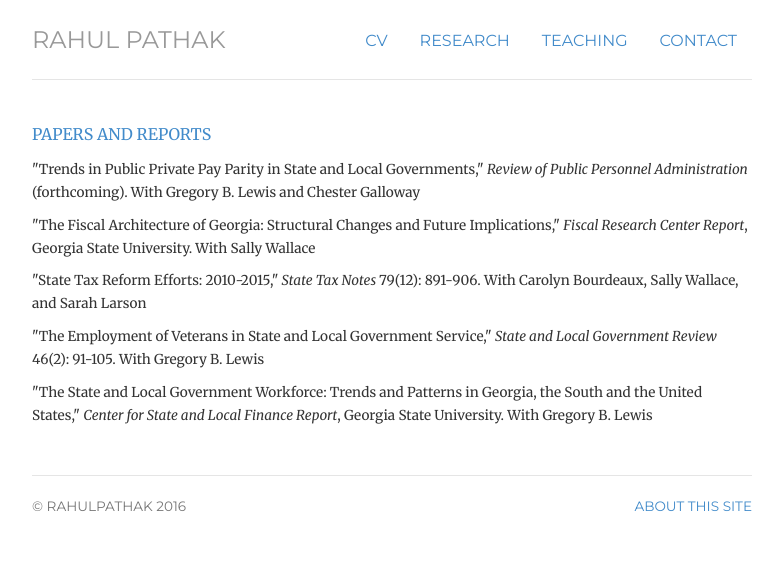
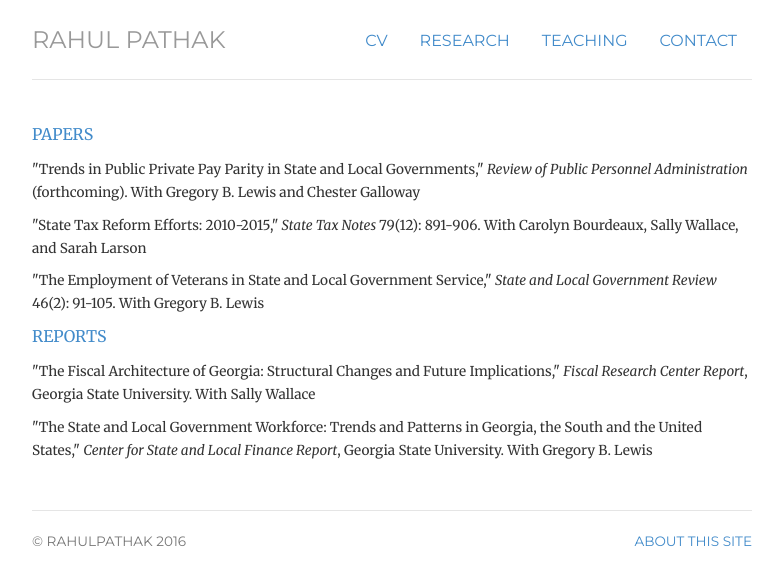
Before and after one commit to pathak-rahul/pathak-rahul.github.io, a Jekyll site: the page built from testing/index.html, in a window 1280 px wide. Shown: the top 585 px of the page, without its empty margins (248-1031 px from the left). Built offline with Jekyll 4.4.1, drawn with Linux system fonts in a browser that asks for light colours.

Commit message:
Update index.html

```diff
--- a/testing/index.html
+++ b/testing/index.html
@@ -11,13 +11,16 @@ title: research
 	<div itemscope itemtype="http://data-vocabulary.org/Person" class="col-sm-12">
 	</div>
 
-	<p class="text-primary">PAPERS AND REPORTS</p>
+	<p class="text-primary">PAPERS</p>
 <ul class="list-unstyled">
 
 	<p><li><small>"Trends in Public Private Pay Parity in State and Local Governments," <em>Review of Public Personnel Administration</em> (forthcoming). With Gregory B. Lewis and Chester Galloway</small> </li></p>
-	<p><li><small>"The Fiscal Architecture of Georgia: Structural Changes and Future Implications," <em>Fiscal Research Center Report</em>, Georgia State University. With Sally Wallace </small> </li></p>
 	<p><li><small>"State Tax Reform Efforts: 2010-2015," <em> State Tax Notes </em> 79(12): 891-906. With Carolyn Bourdeaux, Sally Wallace, and Sarah Larson</small> </li></p>
 	<p><li><small>"The Employment of Veterans in State and Local Government Service," <em>State and Local Government Review</em> 46(2): 91-105. With Gregory B. Lewis</small> </li></p>
+
+	<p class="text-primary">REPORTS</p>
+
+	<p><li><small>"The Fiscal Architecture of Georgia: Structural Changes and Future Implications," <em>Fiscal Research Center Report</em>, Georgia State University. With Sally Wallace </small> </li></p>
 	<p><li><small>"The State and Local Government Workforce: Trends and Patterns in Georgia, the South and the United States," <em>Center for State and Local Finance Report</em>, Georgia State University. With Gregory B. Lewis</small> </li></p>
 
 </ul>
```
